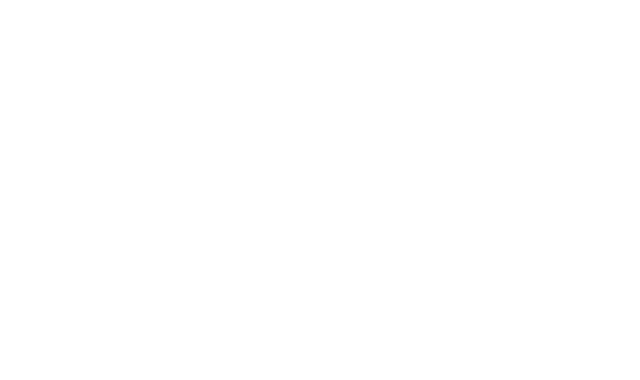
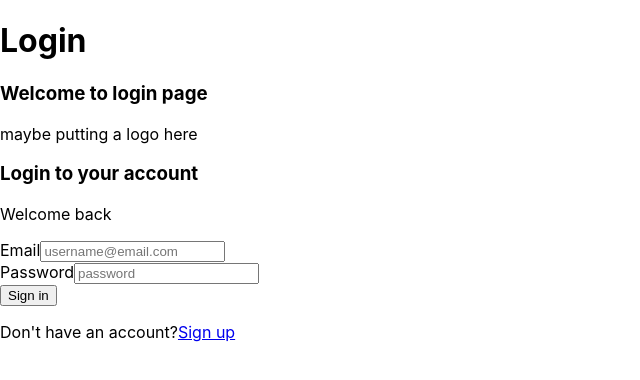
Before and after one commit to AliciaZYC/social_network_web_app, a React (Create React App) app: page /Login/Signin in a window 1280 px wide. Before the commit this address had no page. Shown: the top 380 px of the page, without its empty margins (0-640 px from the left). Built offline with nearby package versions, Linux system fonts and the light colour scheme.

Commit message:
update login page

```diff
--- a/src/App.tsx
+++ b/src/App.tsx
@@ -19,7 +19,7 @@
         <Routes>
           <Route path="/" element={<Navigate to="Home" />} />
           <Route path="/home" element={<Home />} />
-          <Route path="/login" element={<Login />} />
+          <Route path="/login/*" element={<Login />} />
           <Route path="/profile" element={<Profile />} />
           <Route path="/search" element={<Search />} />
           <Route path="/details/:did" element={<Details />} />
--- a/src/pages/Home/index.tsx
+++ b/src/pages/Home/index.tsx
@@ -3,6 +3,10 @@
     <div>
       <h1>Home</h1>
       <h3>Welcome to home page</h3>
+      {/* TODO:Navigate to signin page */}
+      <button>SignIn</button>
     </div>
   );
 }
+// Must display generic content for anonymous users. The content must be dynamic based on the latest data. For instance, you might display snippets and links to the most recent post, review, or member who recently joined
+// Must display specific content for the logged in user. The content must be dynamic based on the most recent data entered by the logged in user. For instance, you might display snippets and links to the most recent post or review created by the logged in user
--- /dev/null
+++ b/src/pages/Login/components/SigninForm.tsx
@@ -0,0 +1,24 @@
+import { Link } from "react-router-dom";
+const SigninForm = () => {
+  return (
+    <div>
+      <p>maybe putting a logo here</p>
+      <h3 className="login-page-title">Login to your account</h3>
+      <p className="login-page-txt-sm">Welcome back</p>
+      <div className="login-page-form">
+        <label className="login-page-label">Email</label>
+        <input id="sn-email" placeholder="username@email.com" /> <br />
+        <label className="login-page-label">Password</label>
+        <input id="sn-password" placeholder="password" type="password" /> <br />
+      </div>
+      <button className="login-button">Sign in</button>
+      <p className="login-page-txt-sm">
+        Don't have an account?
+        <Link id="login-page-link" to="/Login/Signup">
+          Sign up
+        </Link>
+      </p>
+    </div>
+  );
+};
+export default SigninForm;
--- /dev/null
+++ b/src/pages/Login/components/SignupForm.tsx
@@ -0,0 +1,30 @@
+import { Link } from "react-router-dom";
+const SignupForm = () => {
+  return (
+    <div>
+      <p>maybe putting a logo here</p>
+      <h3 className="login-page-title">Create a new account</h3>
+      <p className="login-page-txt-sm">
+        Sign up to explore "TODO:name of our app"
+      </p>
+      <div className="login-page-form">
+        <label className="login-page-label">Name</label>
+        <input id="sn-name" placeholder="Name" /> <br />
+        <label className="login-page-label">Username</label>
+        <input id="sn-username" placeholder="Username" /> <br />
+        <label className="login-page-label">Email</label>
+        <input id="sn-email" placeholder="username@email.com" /> <br />
+        <label className="login-page-label">Password</label>
+        <input id="sn-password" placeholder="password" type="password" /> <br />
+      </div>
+      <button className="login-button">Sign up</button>
+      <p className="login-page-txt-sm">
+        Already have an account?
+        <Link id="login-page-link" to="/Login/Signin">
+          Sign in
+        </Link>
+      </p>
+    </div>
+  );
+};
+export default SignupForm;
--- a/src/pages/Login/index.tsx
+++ b/src/pages/Login/index.tsx
@@ -1,8 +1,17 @@
+import { Routes, Route, Navigate } from "react-router";
+import SigninForm from "./components/SigninForm";
+import SignupForm from "./components/SignupForm";
+
 export default function Login() {
   return (
     <div>
       <h1>Login</h1>
       <h3>Welcome to login page</h3>
+      <Routes>
+        <Route path="/" element={<Navigate to="/Login/Signin" />} />
+        <Route path="/Signin" element={<SigninForm />} />
+        <Route path="/Signup" element={<SignupForm />} />
+      </Routes>
     </div>
   );
 }
```
